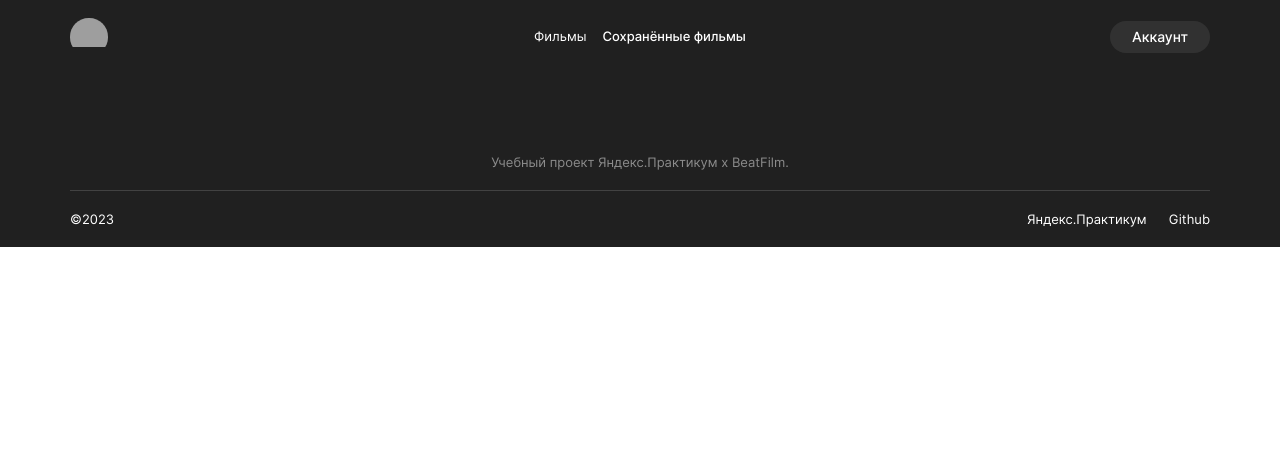
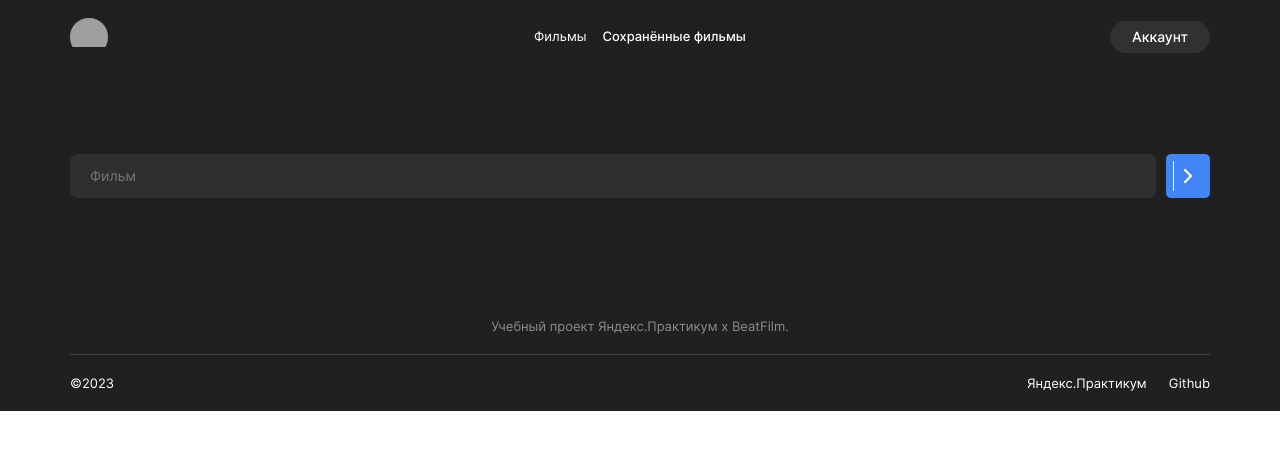
Before and after one commit to Yuliya-Lov/movies-explorer-frontend, a React (Create React App) app: page /movies in a window 1280 px wide. Shown: the top 450 px of the page. Built offline with nearby package versions, Linux system fonts and the light colour scheme; grey boxes are pictures that could not be loaded.

Commit message:
feat: seachform layout

```diff
--- a/src/components/Movies/Movies.css
+++ b/src/components/Movies/Movies.css
@@ -0,0 +1,20 @@
+.movies {
+  display: flex;
+  flex-direction: column;
+  width: calc(100% - 140px);
+  max-width: 1140px;
+  min-width: 292px;
+}
+
+@media screen and (max-width: 790px) {
+  .movies {
+    width: calc(100% - 60px);
+  }
+
+}
+
+@media screen and (max-width: 380px) {
+  .movies {
+    width: calc(100% - 28px);
+  }
+}
--- a/src/components/Movies/Movies.js
+++ b/src/components/Movies/Movies.js
@@ -5,7 +5,7 @@ import MoviesCardList from '../MoviesCardList/MoviesCardList';
 
 function Movies(props) {
   return (
-    <section>
+    <section className='movies'>
       <SearchForm />
       <MoviesCardList />
     </section>
--- a/src/components/SearchForm/SearchForm.css
+++ b/src/components/SearchForm/SearchForm.css
@@ -0,0 +1,51 @@
+.seach-form {
+  margin: 80px 0 40px 0;
+}
+
+.seach-form__line {
+  width: 100%;
+  display: grid;
+  grid-template-columns: auto 44px;
+  gap: 10px;
+}
+
+.seach-form__input {
+  margin: 0;
+  padding: 0 20px;
+  border-radius: 8px;
+  background: #2F2F2F;
+  border: none;
+  color: #FFF;
+  font-size: 14px;
+  font-weight: 400;
+  line-height: 18px;
+}
+
+.seach-form__input::placeholder {
+  margin: 0;
+  padding: 0;
+  font-size: 14px;
+  font-weight: 400;
+  line-height: 18px;
+}
+
+.seach-form__submit-button {
+  margin: 0;
+  padding: 0;
+  border: 0;
+  width: 44px;
+  height: 44px;
+  background: transparent;
+  background-image: url(../../images/find-button.png);
+  background-size: 44px 44px;
+  cursor: pointer;
+}
+
+.seach-form__submit-button:hover {
+  opacity: .8;
+}
+
+
+@media screen and (max-width: 790px) {}
+
+@media screen and (max-width: 380px) {}
--- a/src/components/SearchForm/SearchForm.js
+++ b/src/components/SearchForm/SearchForm.js
@@ -4,9 +4,16 @@ import FilterCheckbox from '../FilterCheckbox/FilterCheckbox';
 
 function SearchForm(props) {
   return (
-    <div>
-
-    </div>
+    <form className='seach-form'>
+      <div className='seach-form__line'>
+        <input className='seach-form__input'
+        placeholder='Фильм'/>
+        <button
+          type="submit"
+          className="seach-form__submit-button" aria-label='Найти фильмы'></button>
+      </div>
+      <FilterCheckbox />
+    </form>
   );
 }
 
```
Also changed, not shown: src/images/find-button.png (added).
